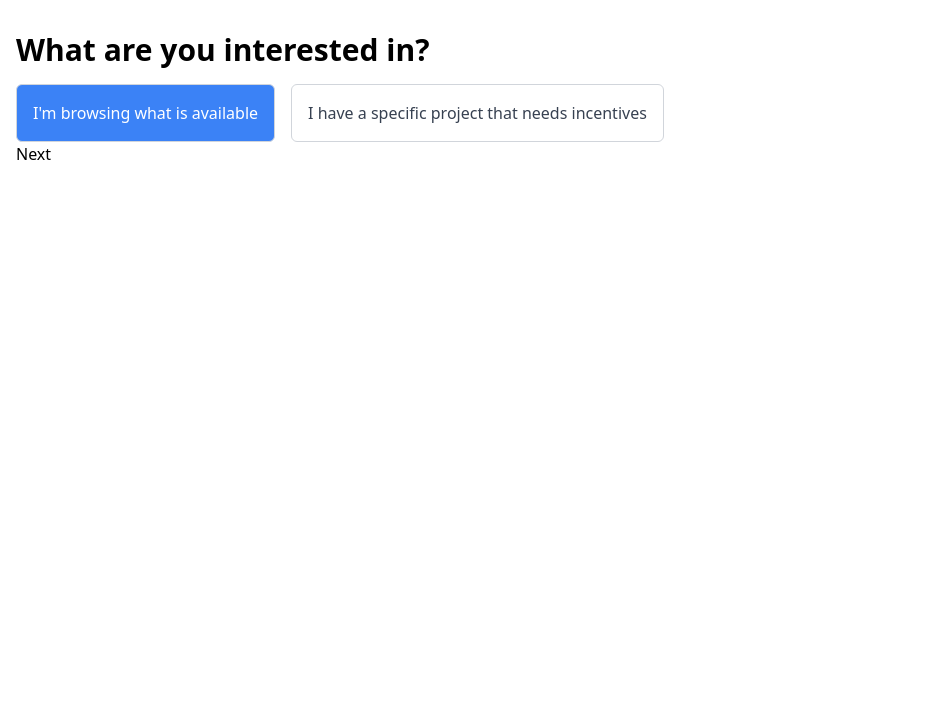
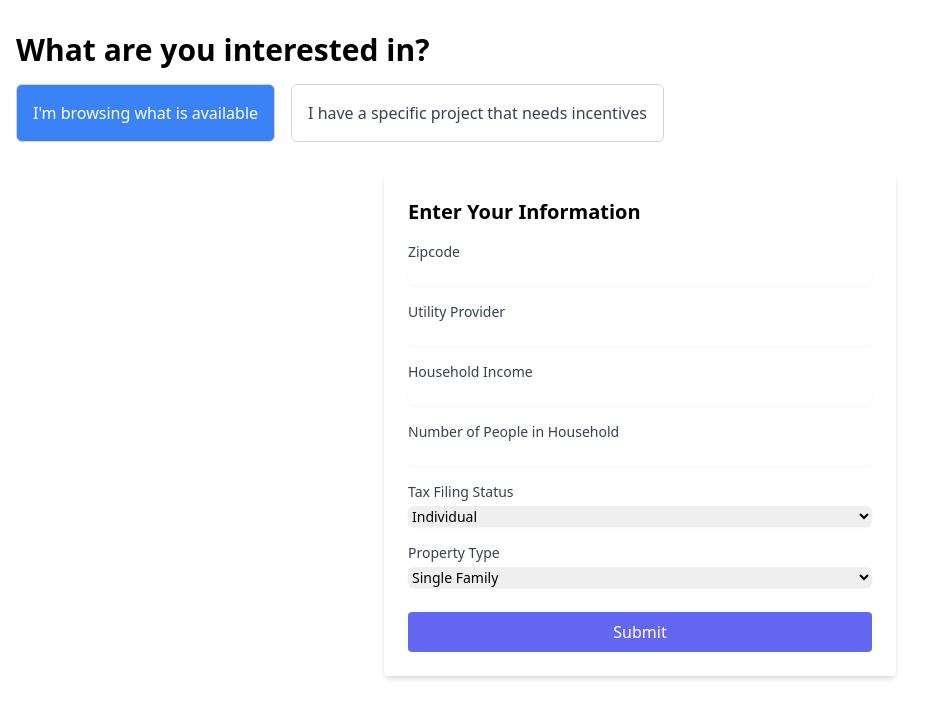
Before and after one commit to RizkiAlhamid/hacking-for-clean-energy, a Next.js app: page / in a window 1280 px wide. Both pictures are taken after a click on the button "I'm browsing what is available". Shown: the top 718 px of the page, without its empty margins (0-939 px from the left). Built offline with nearby package versions, Linux system fonts and the light colour scheme.

Commit message:
something works

```diff
--- a/app/page.jsx
+++ b/app/page.jsx
@@ -2,9 +2,39 @@
 
 import "@/styles/globals.css"
 import InterestSelection from "@/pages/landing";
+import NextPageForm from "@/pages/form";
+import { useState } from "react";
 
 export default function Home() {
+  const [selectedOption, setSelectedOption] = useState('');
+  const [formData, setFormData] = useState({
+    zipcode: '',
+    utilityProvider: '',
+    householdIncome: '',
+    peopleInHousehold: '',
+    taxFilingStatus: 'individual',
+    propertyType: 'single_family'
+  });
+
+  const handleSubmit = (e) => {
+    e.preventDefault();
+    const data = {selectedOption, ...formData};
+    console.log(JSON.stringify(data, null, 2));
+  }
+
   return (
-    <InterestSelection/>
+    <div>
+        <InterestSelection
+          selectedOption={selectedOption}
+          setSelectedOption={setSelectedOption}
+        />
+        {selectedOption &&
+          <NextPageForm
+            formData={formData}
+            setFormData={setFormData}
+            handleSubmit={handleSubmit}
+          />
+        }
+    </div>
   );
 }
--- a/pages/form.jsx
+++ b/pages/form.jsx
@@ -1,16 +1,7 @@
 "use client"
 import { useState } from 'react';
 
-function NextPageForm() {
-
-    const [formData, setFormData] = useState({
-        zipcode: '',
-        utilityProvider: '',
-        householdIncome: '',
-        peopleInHousehold: '',
-        taxFilingStatus: 'individual',
-        propertyType: 'single_family'
-    });
+function NextPageForm({ formData, setFormData, handleSubmit }) {
 
     const handleChange = (e) => {
         const { name, value } = e.target;
@@ -18,14 +9,6 @@ function NextPageForm() {
             ...formData,
             [name]: value
         });
-    };
-
-    const handleSubmit = (e) => {
-        e.preventDefault();
-        console.log(formData);
-        // Example: you can navigate to next page programmatically
-        // Replace this with your navigation logic
-        // router.push('/next-page');
     };
 
     return (
@@ -108,7 +91,7 @@ function NextPageForm() {
                         type="submit"
                         className="w-full bg-indigo-500 text-white py-2 px-4 rounded hover:bg-indigo-600 focus:outline-none focus:bg-indigo-600"
                     >
-                        Next
+                        Submit
                     </button>
                 </div>
             </form>
--- a/pages/landing.jsx
+++ b/pages/landing.jsx
@@ -1,17 +1,10 @@
 "use client"
 import React, { useState } from 'react';
-import Link from 'next/link';
 
-const InterestSelection = () => {
-    const [selectedOption, setSelectedOption] = useState('');
+const InterestSelection = ({ selectedOption, setSelectedOption }) => {
 
     const handleOptionSelect = (option) => {
         setSelectedOption(option);
-    };
-
-    const handleNext = () => {
-        // Navigate to the next page with selectedOption data
-
     };
 
     return (
@@ -31,11 +24,6 @@ const InterestSelection = () => {
                     I have a specific project that needs incentives
                 </button>
             </div>
-            {selectedOption && (
-                <Link href="/form">
-                    Next
-                </Link>
-            )}
         </div>
     );
 };
```
